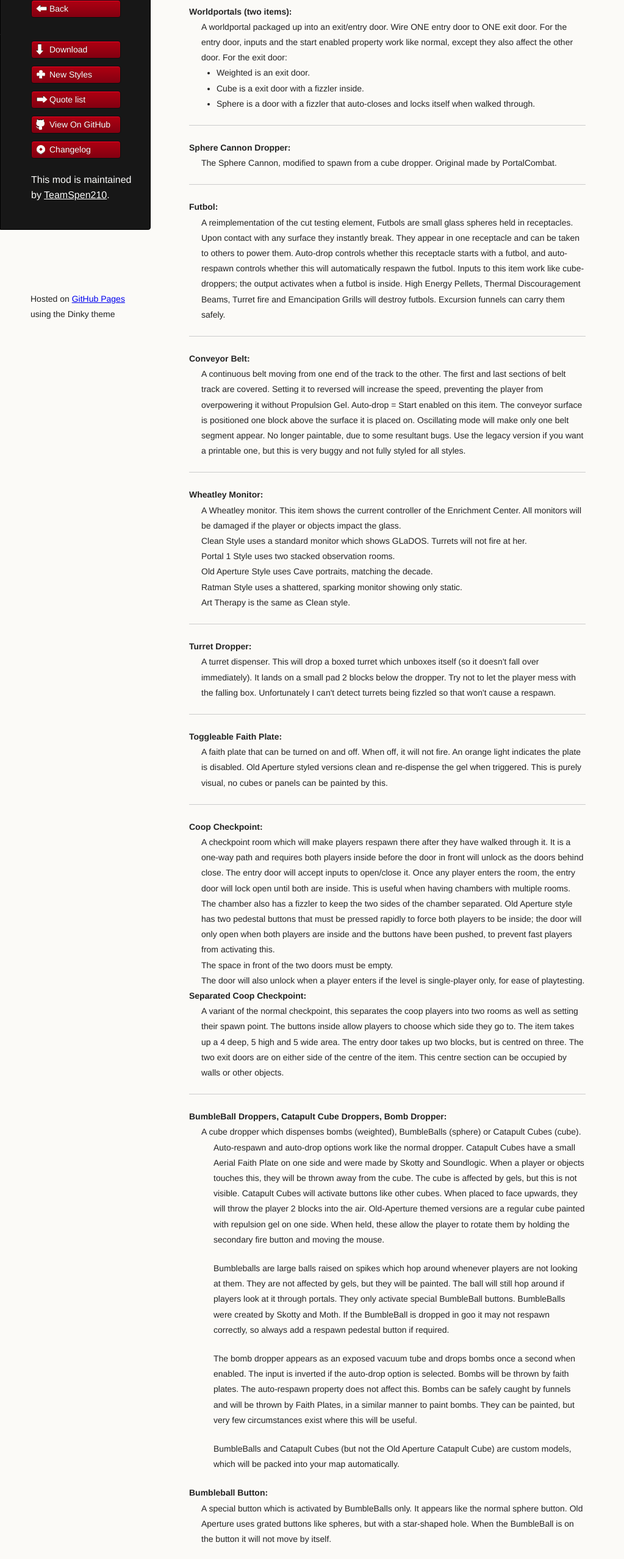
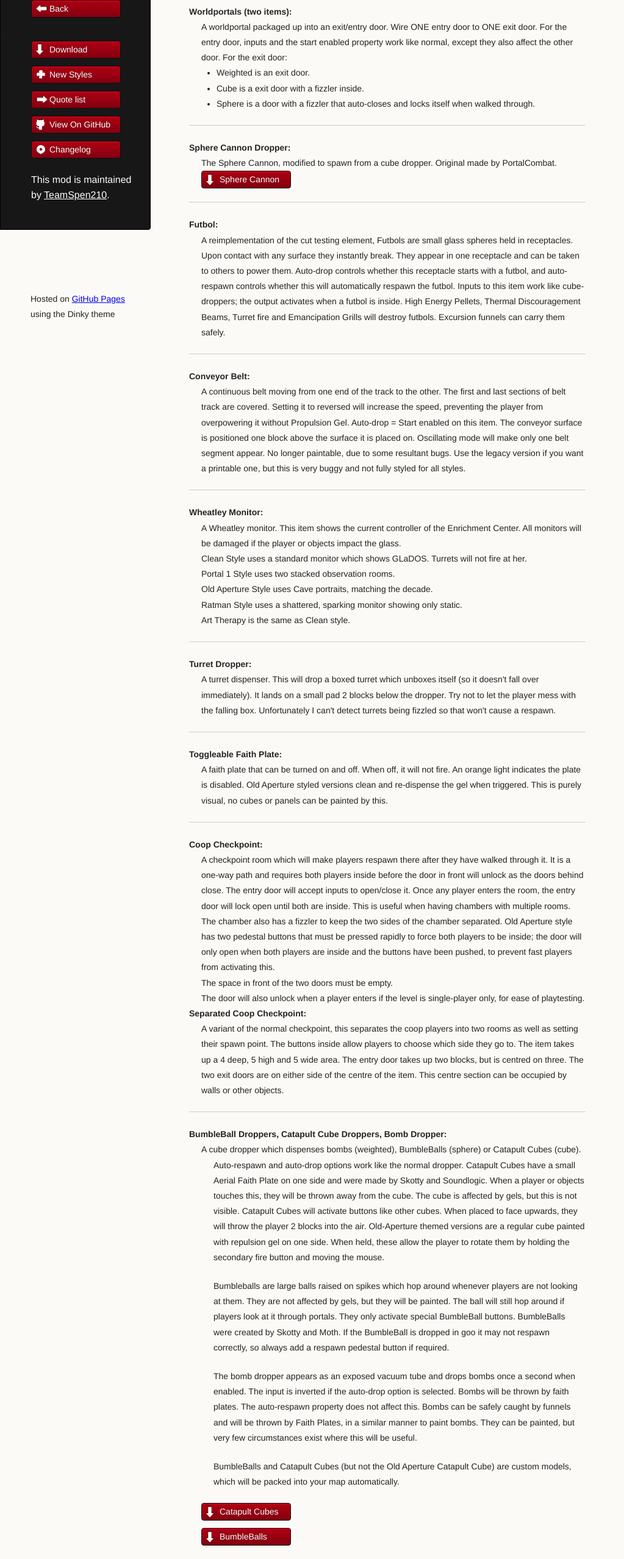
Before and after one commit to BEEmod/tspenAddons, a plain HTML site: page items.html in a window 1280 px wide. Shown: the part 240-2797 px from the top of the page at 61% size, without its empty margins (0-1023 px from the left). Drawn offline with Linux system fonts and the light colour scheme.

Commit message:
Revert "Remove broken TWP links"
This reverts commit a89a29a5b94eee84bc079f5e525aae1966038de9.

```diff
--- a/items.html
+++ b/items.html
@@ -49,6 +49,11 @@
 		<dl>
 		<dt>Sphere Cannon Dropper:<dt>
 		<dd>The Sphere Cannon, modified to spawn from a cube dropper. Original made by PortalCombat.<br >
+			<ul class="buttons">
+				<li>
+				<a class="button arr-down" href="http://forums.thinkingwithportals.com/downloads.php?view=detail&amp;df_id=2728">Sphere Cannon</a>
+				</li>
+			</ul>
 		</dd>
 		</dl>
 
@@ -121,6 +126,10 @@
 		<p>The bomb dropper appears as an exposed vacuum tube and drops bombs once a second when enabled. The input is inverted if the auto-drop option is selected. Bombs will be thrown by faith plates. The auto-respawn property does not affect this. Bombs can be safely caught by funnels and will be thrown by Faith Plates, in a similar manner to paint bombs. They can be painted, but very few circumstances exist where this will be useful.</p>
 		<p>BumbleBalls and Catapult Cubes (but not the Old Aperture Catapult Cube) are custom models, which will be packed into your map automatically.</p>
 		<p>
+			<ul class="buttons">
+				<li><a class="button arr-down" href="http://forums.thinkingwithportals.com/downloads.php?view=detail&amp;df_id=1418">Catapult Cubes</a></li>
+				<li><a class="button arr-down" href="http://forums.thinkingwithportals.com/downloads.php?view=detail&amp;df_id=1377">BumbleBalls</a></li>
+		   </ul
 		</dd>
 
 		<dt>Bumbleball Button:</dt>
```
